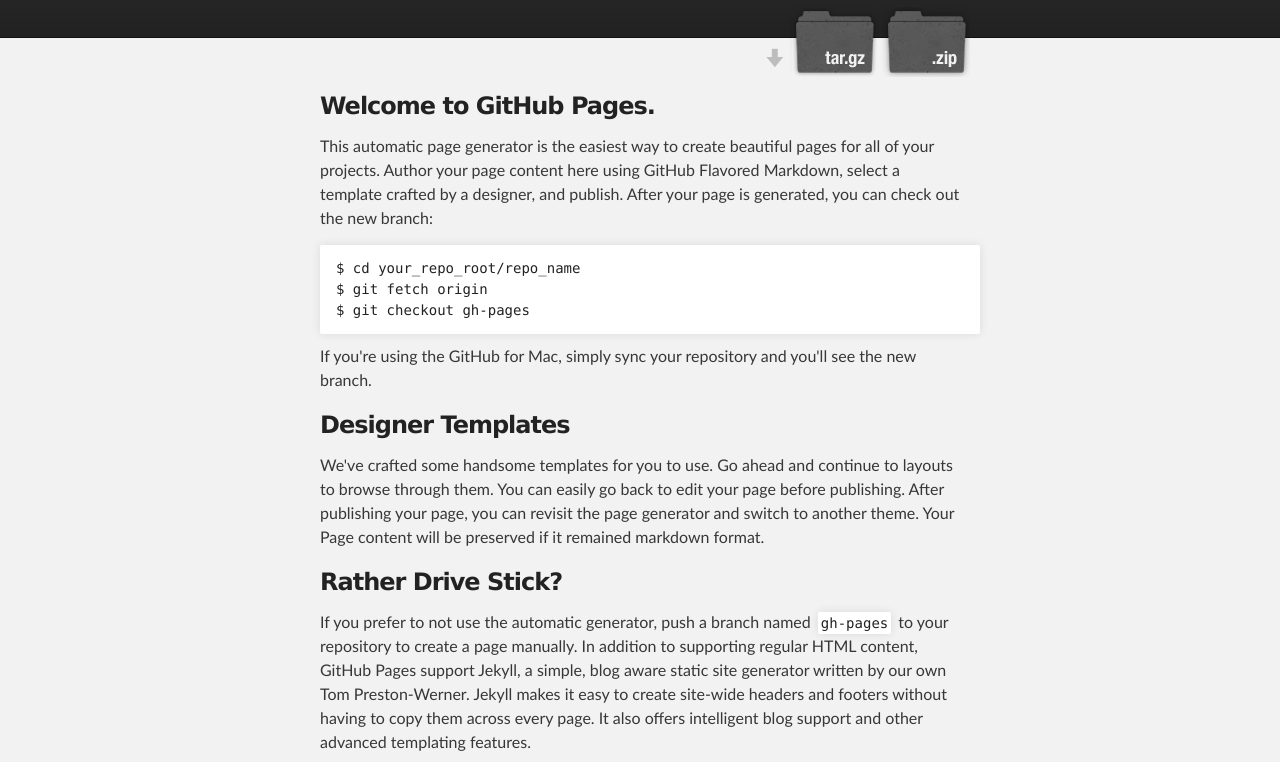
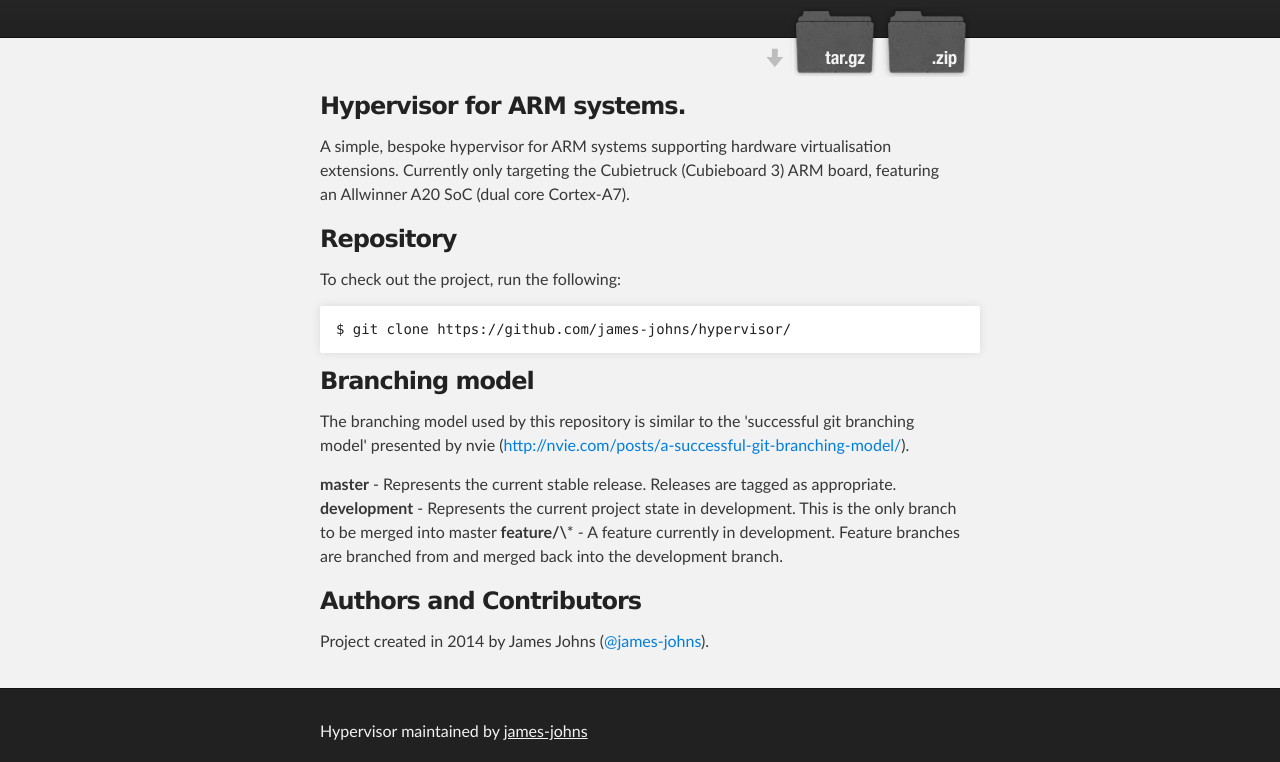
Before and after one commit to james-johns/hypervisor, a plain HTML site: page index.html in a window 1280 px wide. Shown: the part 172-934 px from the top of the page. Drawn offline with Linux system fonts and the light colour scheme.

```diff
--- a/index.html
+++ b/index.html
@@ -32,36 +32,31 @@
     <div id="main_content_wrap" class="outer">
       <section id="main_content" class="inner">
         <h3>
-<a id="welcome-to-github-pages" class="anchor" href="#welcome-to-github-pages" aria-hidden="true"><span class="octicon octicon-link"></span></a>Welcome to GitHub Pages.</h3>
+<a id="hypervisor-for-arm-systems" class="anchor" href="#hypervisor-for-arm-systems" aria-hidden="true"><span class="octicon octicon-link"></span></a>Hypervisor for ARM systems.</h3>
 
-<p>This automatic page generator is the easiest way to create beautiful pages for all of your projects. Author your page content here using GitHub Flavored Markdown, select a template crafted by a designer, and publish. After your page is generated, you can check out the new branch:</p>
+<p>A simple, bespoke hypervisor for ARM systems supporting hardware virtualisation extensions. Currently only targeting the Cubietruck (Cubieboard 3) ARM board, featuring an Allwinner A20 SoC (dual core Cortex-A7).</p>
 
-<pre><code>$ cd your_repo_root/repo_name
-$ git fetch origin
-$ git checkout gh-pages
+<h3>
+<a id="repository" class="anchor" href="#repository" aria-hidden="true"><span class="octicon octicon-link"></span></a>Repository</h3>
+
+<p>To check out the project, run the following:</p>
+
+<pre><code>$ git clone https://github.com/james-johns/hypervisor/
 </code></pre>
 
-<p>If you're using the GitHub for Mac, simply sync your repository and you'll see the new branch.</p>
+<h3>
+<a id="branching-model" class="anchor" href="#branching-model" aria-hidden="true"><span class="octicon octicon-link"></span></a>Branching model</h3>
 
-<h3>
-<a id="designer-templates" class="anchor" href="#designer-templates" aria-hidden="true"><span class="octicon octicon-link"></span></a>Designer Templates</h3>
+<p>The branching model used by this repository is similar to the 'successful git branching model' presented by nvie (<a href="http://nvie.com/posts/a-successful-git-branching-model/">http://nvie.com/posts/a-successful-git-branching-model/</a>).</p>
 
-<p>We've crafted some handsome templates for you to use. Go ahead and continue to layouts to browse through them. You can easily go back to edit your page before publishing. After publishing your page, you can revisit the page generator and switch to another theme. Your Page content will be preserved if it remained markdown format.</p>
-
-<h3>
-<a id="rather-drive-stick" class="anchor" href="#rather-drive-stick" aria-hidden="true"><span class="octicon octicon-link"></span></a>Rather Drive Stick?</h3>
-
-<p>If you prefer to not use the automatic generator, push a branch named <code>gh-pages</code> to your repository to create a page manually. In addition to supporting regular HTML content, GitHub Pages support Jekyll, a simple, blog aware static site generator written by our own Tom Preston-Werner. Jekyll makes it easy to create site-wide headers and footers without having to copy them across every page. It also offers intelligent blog support and other advanced templating features.</p>
+<p><strong>master</strong> - Represents the current stable release. Releases are tagged as appropriate.
+<strong>development</strong> - Represents the current project state in development. This is the only branch to be merged into master
+<strong>feature/\</strong>* - A feature currently in development. Feature branches are branched from and merged back into the development branch.</p>
 
 <h3>
 <a id="authors-and-contributors" class="anchor" href="#authors-and-contributors" aria-hidden="true"><span class="octicon octicon-link"></span></a>Authors and Contributors</h3>
 
-<p>You can <a href="https://github.com/blog/821" class="user-mention">@mention</a> a GitHub username to generate a link to their profile. The resulting <code>&lt;a&gt;</code> element will link to the contributor's GitHub Profile. For example: In 2007, Chris Wanstrath (<a href="https://github.com/defunkt" class="user-mention">@defunkt</a>), PJ Hyett (<a href="https://github.com/pjhyett" class="user-mention">@pjhyett</a>), and Tom Preston-Werner (<a href="https://github.com/mojombo" class="user-mention">@mojombo</a>) founded GitHub.</p>
-
-<h3>
-<a id="support-or-contact" class="anchor" href="#support-or-contact" aria-hidden="true"><span class="octicon octicon-link"></span></a>Support or Contact</h3>
-
-<p>Having trouble with Pages? Check out the documentation at <a href="https://help.github.com/pages">https://help.github.com/pages</a> or contact <a href="mailto:support@github.com">support@github.com</a> and we’ll help you sort it out.</p>
+<p>Project created in 2014 by James Johns (<a href="https://github.com/james-johns" class="user-mention">@james-johns</a>).</p>
       </section>
     </div>
 
```
Also changed, not shown: params.json (+1 -1 lines).
